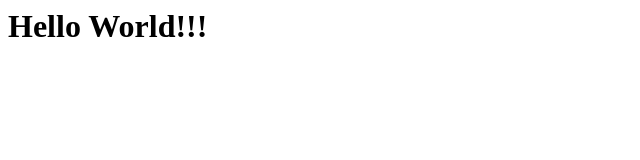
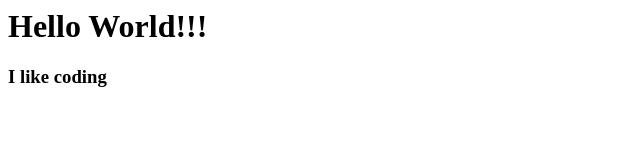
Before and after one commit to komal-test/test-repo-1, a plain HTML site: page index.html in a window 1280 px wide. Shown: the whole page, without its empty margins (0-640 px from the left). Drawn offline with Linux system fonts and the light colour scheme.

Commit message:
improved code

```diff
--- a/index.html
+++ b/index.html
@@ -6,5 +6,8 @@
   </head>
   <body>
     <h1>Hello World!!!</h1>
+    <h3>
+      I like coding
+    </h3>
   </body>
 </html>
```
